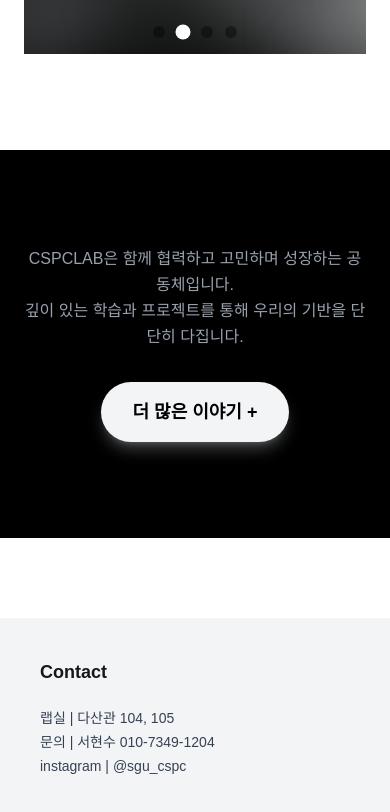
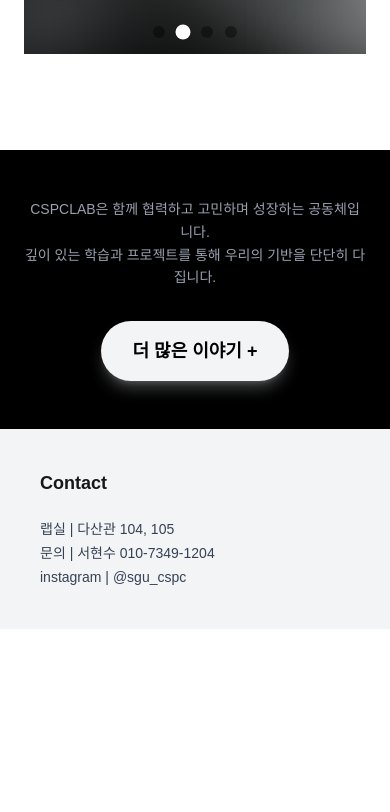
Before and after one commit to CSPCLAB/cspc-recruit-2026, a Next.js app: page / in a window 390 px wide. Shown: the part 1451-2263 px from the top of the page. After the commit the page ends 2080 px from the top, so only its background shows below. Built offline with nearby package versions, Linux system fonts and the light colour scheme; grey boxes are pictures that could not be loaded.

Commit message:
layout 여백 제거

```diff
--- a/app/apply/about/page.tsx
+++ b/app/apply/about/page.tsx
@@ -15,7 +15,7 @@ export default function ApplyInfoPage() {
   ];
 
   return (
-    <main className="min-h-screen bg-gray-100 text-black">
+    <main className="min-h-screen bg-white text-black">
       {/* 상단 헤더 */}
       <div className="bg-black text-white py-[clamp(16px,3vw,28px)] text-center text-[clamp(18px,2.5vw,28px)] font-semibold">
         지원 안내
--- a/app/layout.tsx
+++ b/app/layout.tsx
@@ -38,7 +38,7 @@ export default function RootLayout({
         </main>
 
         {/*footer*/}
-        <footer className="bg-gray-100 mt-20 py-10">
+        <footer className="bg-gray-100 mt-0 py-10">
           <div className="w-full text-left px-10">
             <h2 className="text-lg md:text-2xl font-semibold mb-5">
               Contact
--- a/app/page.tsx
+++ b/app/page.tsx
@@ -97,9 +97,9 @@ export default function Home() {
         </div>
       </section>
 
-      <section className="bg-black text-black py-24">
+      <section className="bg-black text-black py-12 md:py-18">
         <div className="max-w-4xl mx-auto px-6 text-center">
-          <p className="text-gray-400 leading-relaxed text-base sm:text-lg">
+          <p className="text-sm sm:text-base md:text-lg text-gray-400 leading-relaxed">
             CSPCLAB은 함께 협력하고 고민하며 성장하는 공동체입니다.
             <br />
             깊이 있는 학습과 프로젝트를 통해 우리의 기반을 단단히 다집니다.
```
